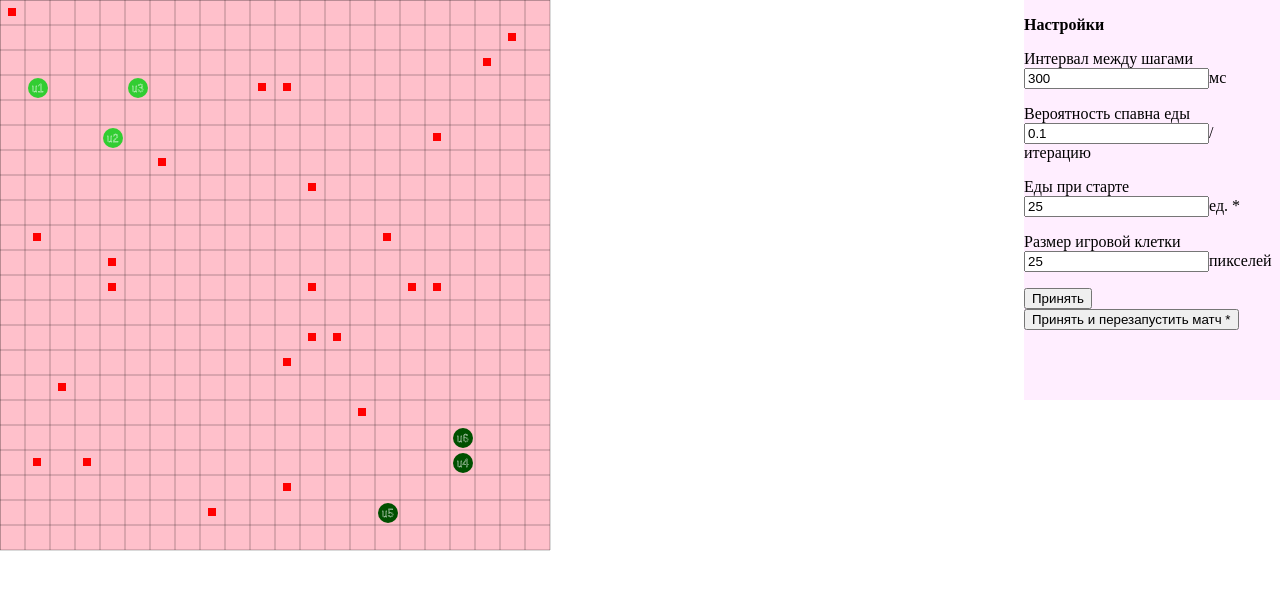
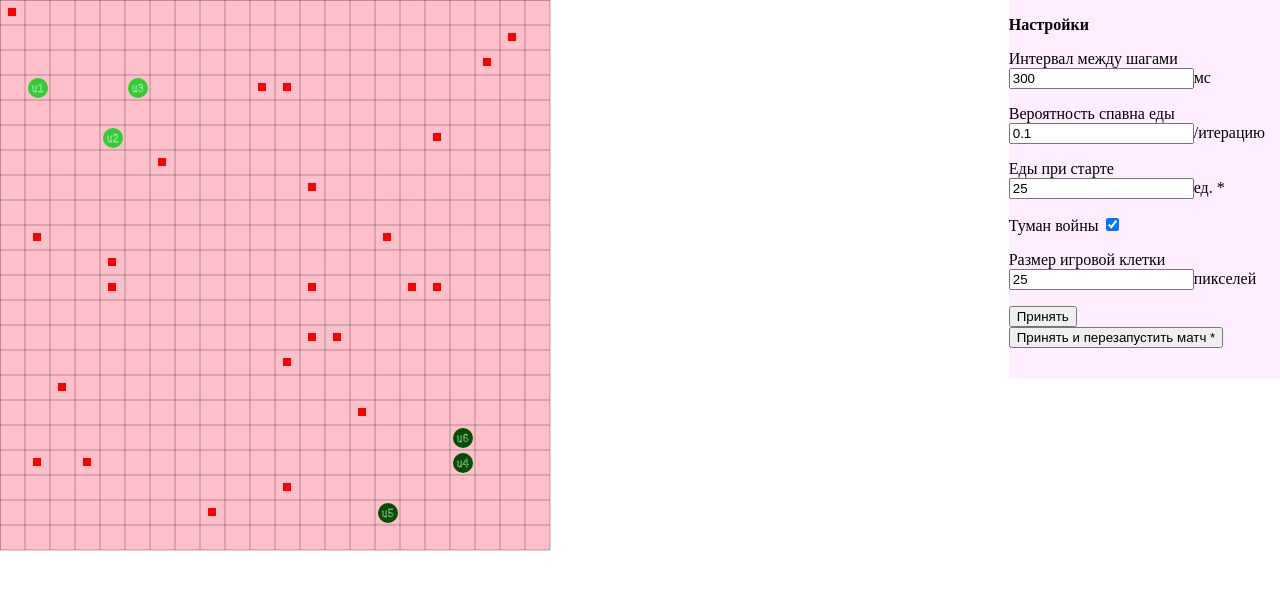
Before and after one commit to ARQtty/local-ai-cup, a plain HTML site: page index.html in a window 1280 px wide. Drawn offline with Linux system fonts and the light colour scheme.

Commit message:
Исправлена вёрстка панели настроек, добавлен чекбокс тумана войны

```diff
--- a/index.html
+++ b/index.html
@@ -13,8 +13,7 @@
 			margin: 0px;
 		}
 		#settings{
-			width: 20vw;
-			height: 50vh;
+			padding: 0px 15px 15px 0px;
 			background-color: #ffeeff;
 			right: 0px;
 			top: 0px;
@@ -41,27 +40,32 @@
 		<p><b>Настройки</b></p>
 
 		<p>
-			<span>Интервал между шагами</span>
+			<span>Интервал между шагами</span><br/>
 			<input id="iterationTime" type="text" value="300">мс
 		</p>
 
 		<p>
-			<span>Вероятность спавна еды</span>
+			<span>Вероятность спавна еды</span><br/>
 			<input id="foodSpawnChance" type="text" value="0.1">/итерацию
 		</p>
 
 		<p>
-			<span>Еды при старте</span>
+			<span>Еды при старте</span><br/>
 			<input id="foodOnStart" type="text" value="25">ед. *
 		</p>
 
 		<p>
-			<span>Размер игровой клетки</span>
+			<span>Туман войны</span>
+			<input id="warFog" type="checkbox" checked="true" onchange="warFog=this.checked">
+		</p>
+
+		<p>
+			<span>Размер игровой клетки</span><br/>
 			<input id="cellSize" type="text" value="25">пикселей
 		</p>
 
 		<p>
-			<button onclick="loadSettings()">Принять</button>
+			<button onclick="loadSettings()">Принять</button><br/>
 			<button onclick="relaunchGame()">Принять и перезапустить матч *</button>
 		</p>
 
```
